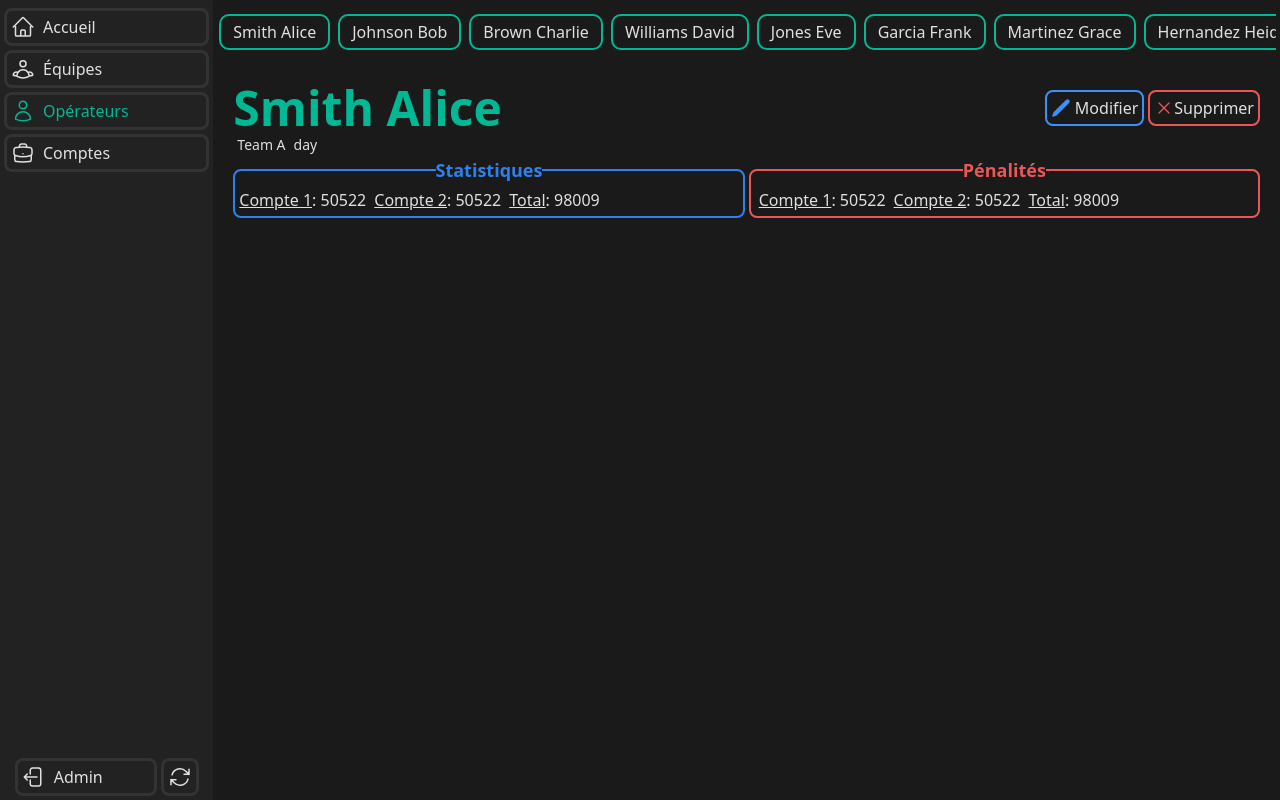
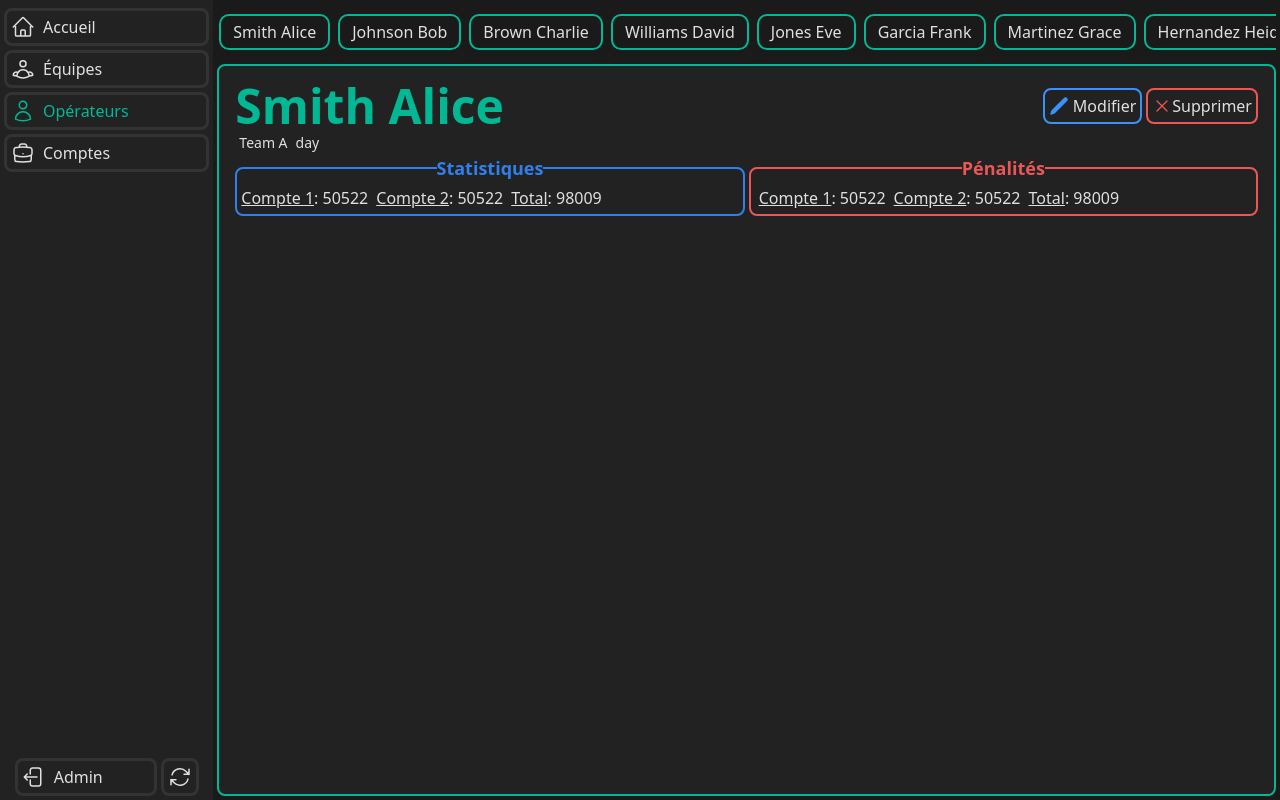
Before and after one commit to wallcreation/OPS-Front, a Vue app: page /admin/operators in a window 1280 px wide. Built offline with nearby package versions, Linux system fonts and the light colour scheme.

Commit message:
refactor: improve layout and styling in AdminOperatorView and AdminTeamView components

```diff
--- a/src/views/AdminOperatorView.vue
+++ b/src/views/AdminOperatorView.vue
@@ -17,7 +17,7 @@ const currentOperator = ref(operators.value[0])
 </script>
 <template>
   <main class="flex flex-col h-full">
-    <div class="min-h-[3.5rem] flex items-center gap-3 p-1 mb-2 overflow-x-auto">
+    <div class="min-h-[3.5rem] flex items-center gap-3 p-1 mb-1 overflow-x-auto">
       <div
         v-for="operator in operators"
         :key="operator.id"
@@ -26,8 +26,10 @@ const currentOperator = ref(operators.value[0])
         <h1>{{ operator.lname }} {{ operator.fname }}</h1>
       </div>
     </div>
-    <div class="flex flex-col gap-2 p-2 overflow-y-auto h-full p-1">
-        <OperatorInfo :operator="currentOperator" />
+    <div
+      class="flex-1 bg-[#222222] border-2 border-[#00B894] rounded-lg gap-2 p-2 overflow-y-auto h-full p-1"
+    >
+      <OperatorInfo :operator="currentOperator" />
     </div>
   </main>
 </template>
--- a/src/views/AdminTeamView.vue
+++ b/src/views/AdminTeamView.vue
@@ -102,9 +102,8 @@ const changeTeam = (team) => {
 </script>
 <template>
   <main class="flex flex-col h-full">
-    <!-- Important : h-full ici -->
     <div
-      class="min-h-[2rem] sm:min-h-[3rem] flex gap-3 items-center rounded-lg p-1 mb-1 overflow-x-auto"
+      class="min-h-[3.5rem] flex gap-3 items-center rounded-lg p-1 mb-1 overflow-x-auto"
     >
       <div
         v-for="team in teams"
```
